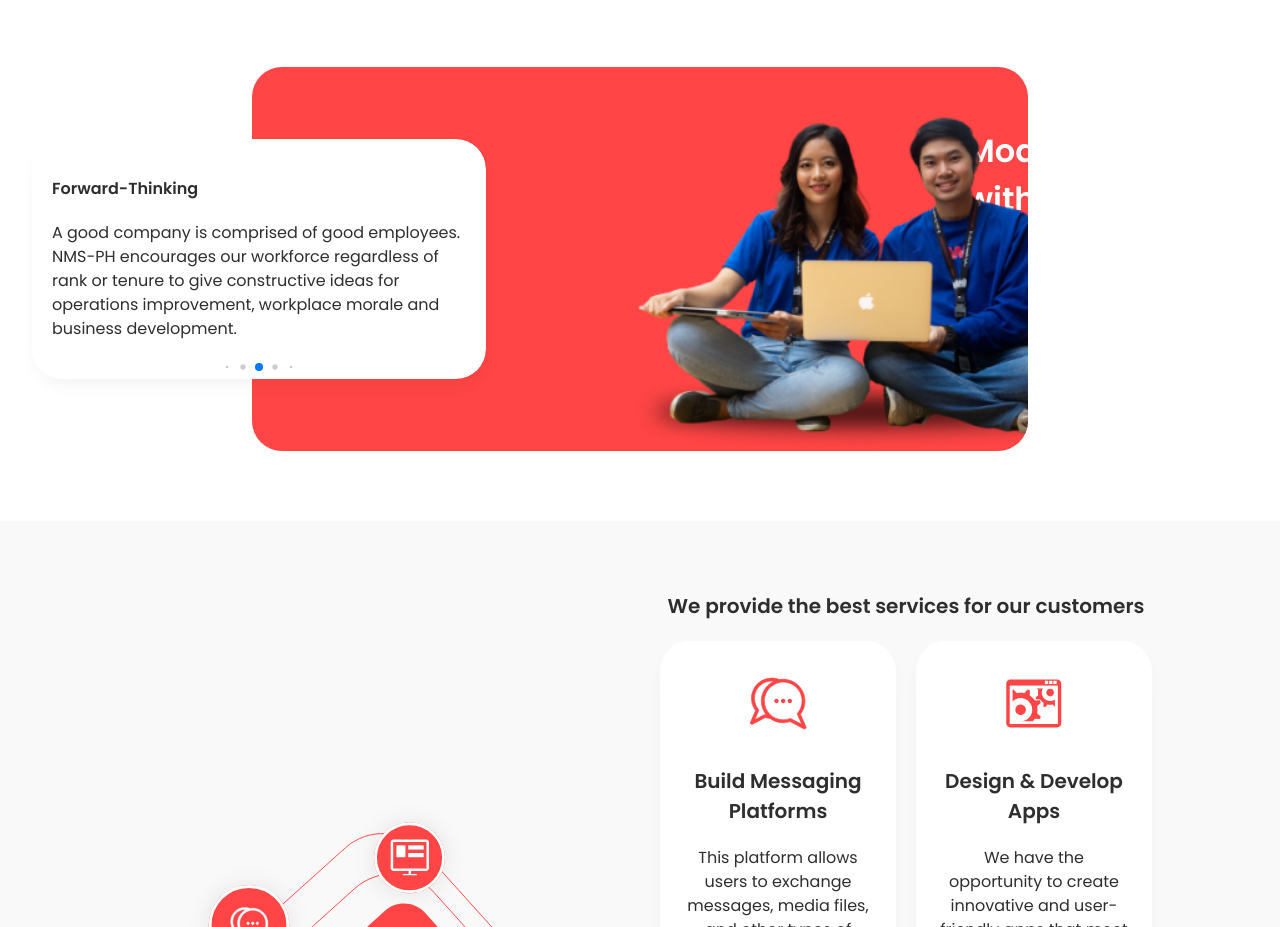
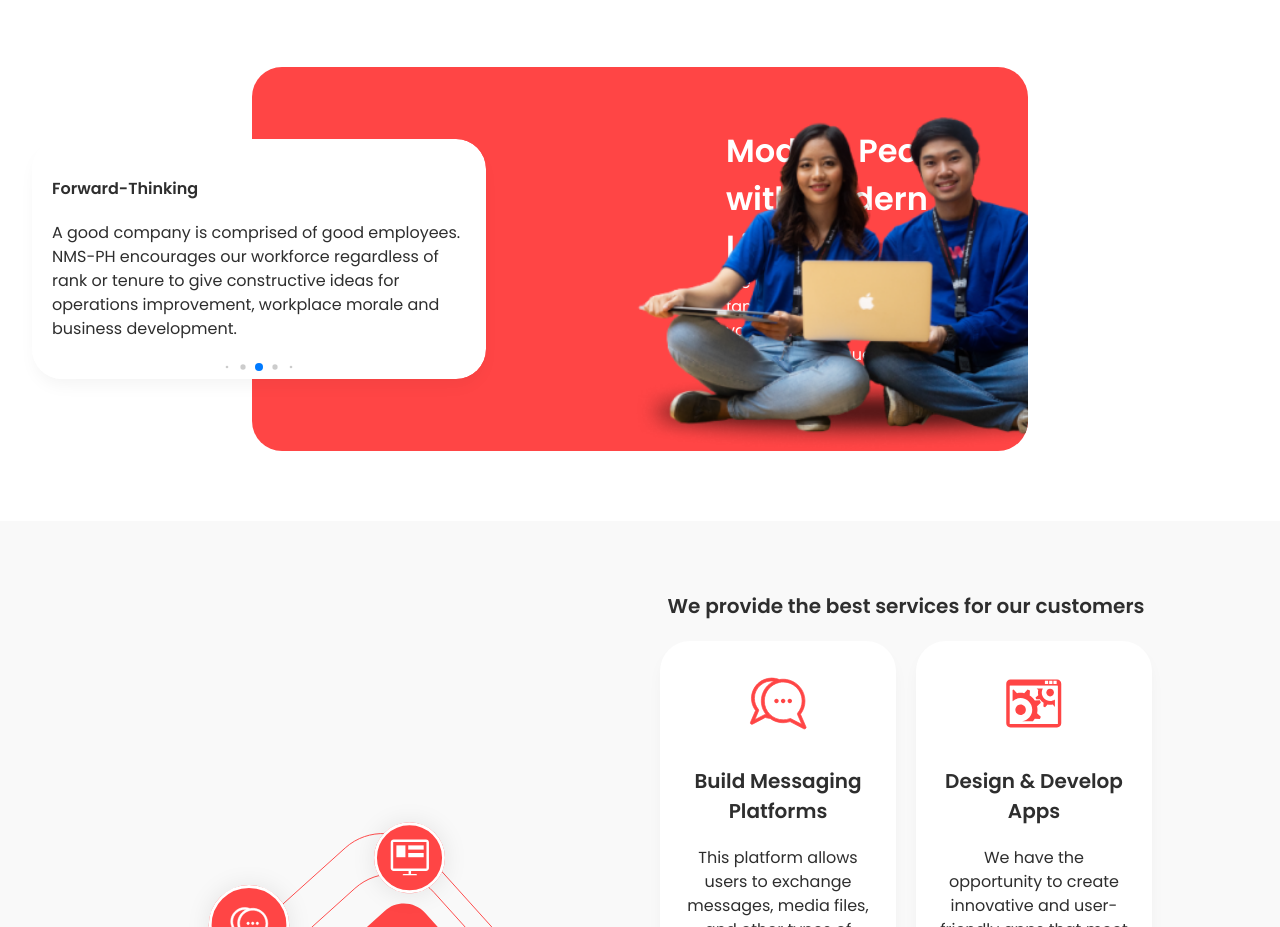
Before and after one commit to rmadayag/nmsph, a React (Vite) app: page / in a window 1280 px wide. Shown: the part 1780-2707 px from the top of the page. Built offline with nearby package versions, Linux system fonts and the light colour scheme; no server answers; the HTML template or start-up script is replaced by a standard one.

Commit message:
add changes

```diff
--- a/src/pages/HomePage.jsx
+++ b/src/pages/HomePage.jsx
@@ -315,10 +315,10 @@ function HomePage() {
 
               </Swiper>
               <div>
-                <h2 className="text-h3 md:text-h2 font-semibold text-white md:mx-60 md:w-2/5">
+                <h2 className="text-h3 md:text-h2 font-semibold text-white">
                   Modern People with Modern Lifestyles
                 </h2>
-                <p className="lg:text-left text-justify text-14 md:text-16 text-white leading-6 md:mx-60 md:w-2/5">
+                <p className="lg:text-left text-justify text-14 md:text-16 text-white">
                   "Be part of our constantly growing family and help us by becoming a valued building block for our innovative, unique and progressive services."
                 </p>
               </div>
```
